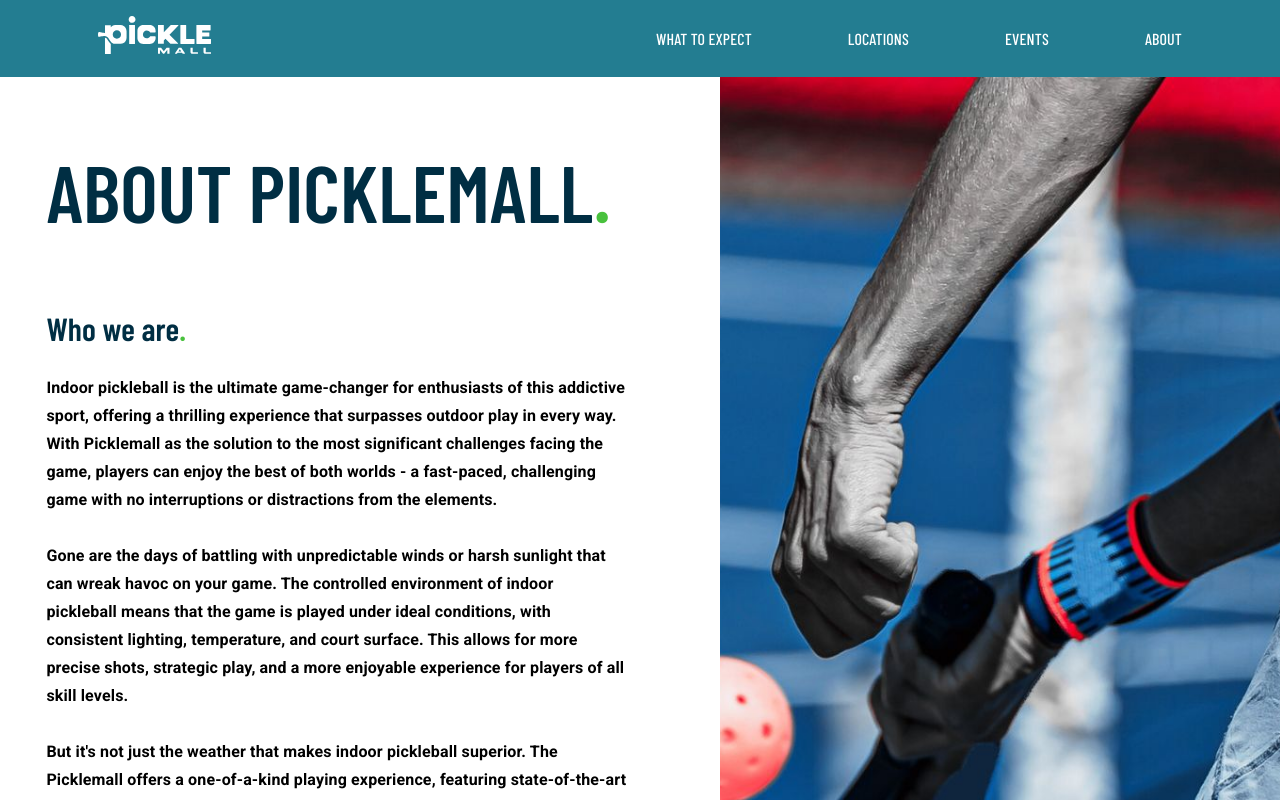
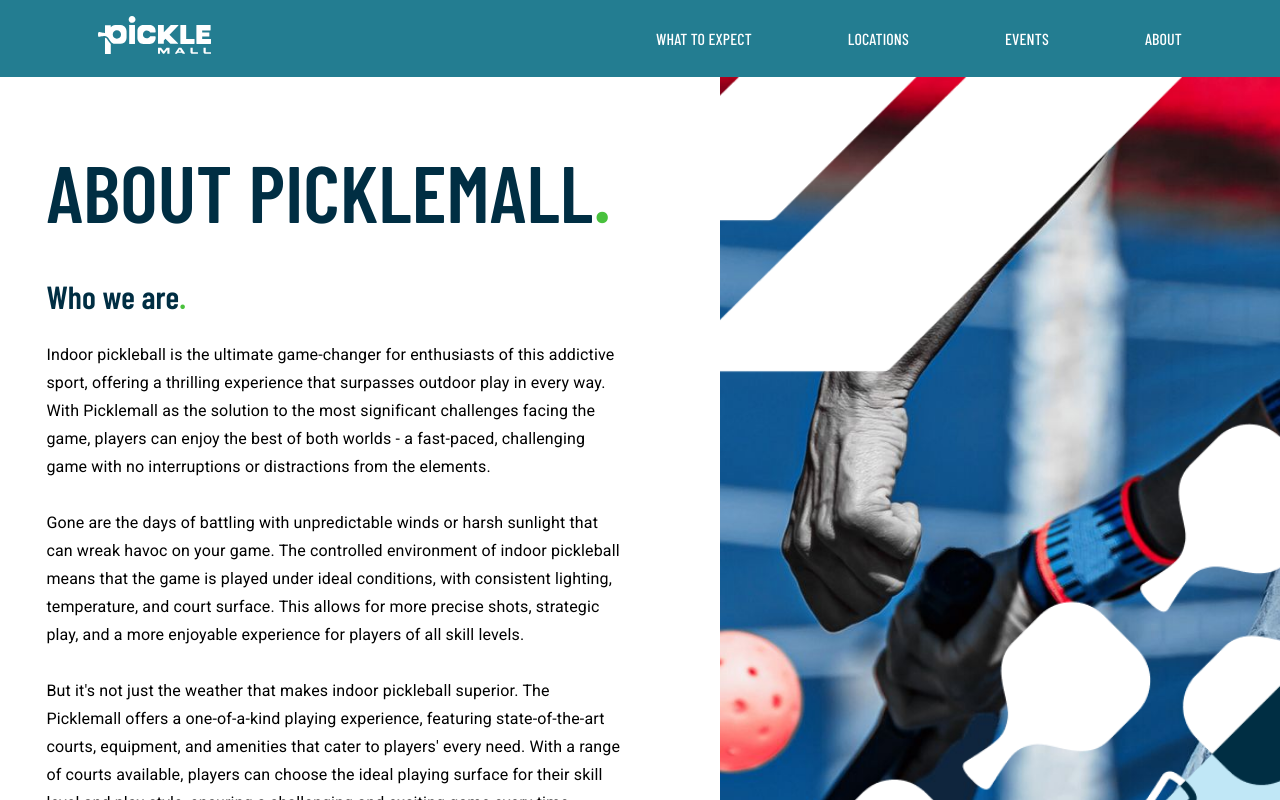
Before and after one commit to petermking18/PickleMall, a React (Create React App) app: page /about in a window 1280 px wide. Shown: the top 800 px of the page. Built offline with nearby package versions, Linux system fonts and the light colour scheme.

Commit message:
more responsive fixes

```diff
--- a/src/Components/Footer/Footer.jsx
+++ b/src/Components/Footer/Footer.jsx
@@ -55,7 +55,7 @@ export default function Footer() {
                 <Grid
                     container
                     spacing={3}
-                    className={"mt-2 mb-1 text-nowrap align-items-center"}
+                    className={"mt-0 mb-1 text-nowrap align-items-center"}
                 >
                     <Grid xs={12} md={4}>
                         <div>
--- a/src/Pages/About/About.jsx
+++ b/src/Pages/About/About.jsx
@@ -1,6 +1,7 @@
 import React from "react";
 
 import stock7 from "../../Assets/Stock7.jpg";
+import overlay from '../../Assets/Stock7-overlay.png';
 
 import "./About.scss";
 
@@ -9,13 +10,13 @@ export default function About() {
     <div className="about">
       <div className="d-flex">
         <div className="about-content">
-          <h1 className="about-header font-barlow-condensed text-deep-blue">
+          <h1 className="about-header font-barlow-condensed text-deep-blue fs-35px fs-md-80px mb-2">
             ABOUT PICKLEMALL<span className="text-pickle-green">.</span>
           </h1>
-          <h1 className="font-barlow-condensed text-deep-blue">
+          <h1 className="font-barlow-condensed text-deep-blue fs-24px fs-md-32px">
             Who we are<span className="text-pickle-green">.</span>
           </h1>
-          <p className="about-text mb-5">
+          <p className="about-text mb-5 fs-14px fs-md-16px">
             Indoor pickleball is the ultimate game-changer for enthusiasts of
             this addictive sport, offering a thrilling experience that surpasses
             outdoor play in every way. With Picklemall as the solution to the
@@ -58,6 +59,7 @@ export default function About() {
         <div className="about-image-container">
           <div className="img-wrapper">
             <img src={stock7} alt="racket" className="racket-photo" />
+            <img src={overlay} alt={'overlay'} className={'racket-photo-overlay'}/>
           </div>
         </div>
       </div>
--- a/src/Pages/About/About.scss
+++ b/src/Pages/About/About.scss
@@ -17,9 +17,11 @@
 
 .about-text {
   line-height: 28px;
-  font-weight: 600;
   color: black;
 }
+
+.about-image-container {
+  flex-grow: 0;
   .img-wrapper {
     position: relative;
     width: 35rem;
@@ -28,7 +30,6 @@
     @media (max-width: 1165px) {
       display: none;
     }
-}
 
     .racket-photo {
       width: 100%;
@@ -36,3 +37,13 @@
       object-fit: cover; /* Make the image cover the entire parent div without stretching */
       object-position: center; /* Center the image */
     }
+
+    .racket-photo-overlay {
+      position: absolute;
+      right: 0;
+      top: 0;
+      height: 100%;
+      width: auto;
+    }
+  }
+}
--- a/src/Pages/Locations/Locations.jsx
+++ b/src/Pages/Locations/Locations.jsx
@@ -76,7 +76,7 @@ export default function Locations() {
   return (
     <div className="locations">
       <div className="locations-content">
-        <h1 className="about-header font-barlow-condensed text-deep-blue">
+        <h1 className="about-header font-barlow-condensed text-deep-blue fs-35px fs-md-80px">
           LOCATIONS<span className="text-pickle-green">.</span>
         </h1>
         <MapComponent className="map-container" />
```
Also changed, not shown: src/Assets/Stock7-overlay.png (added), src/Assets/background-pattern-2.svg (added). Lines whose indentation alone changed are shown as unchanged.
